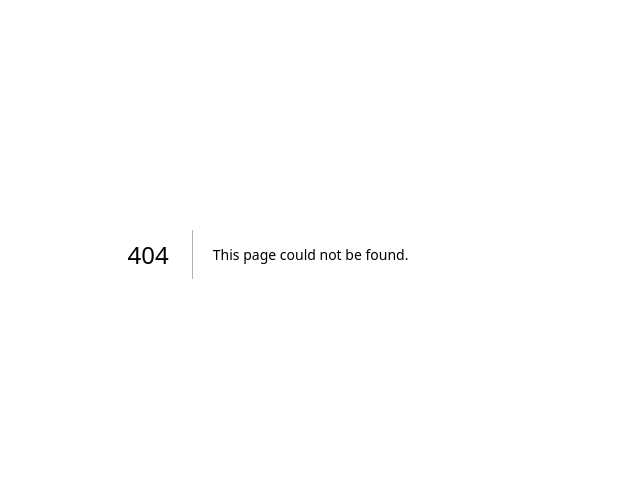
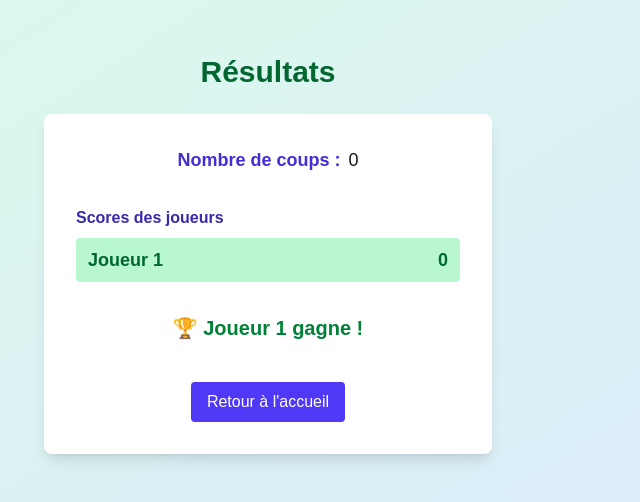
Before and after one commit to Momosa123/memory-game, a Next.js app in the folder frontend/: page /results in a window 1280 px wide. Before the commit this address had no page. Shown: the part 146-648 px from the top of the page, without its empty margins (372-1012 px from the left). Built offline with nearby package versions, Linux system fonts and the light colour scheme.

Commit message:
feat: add ResultsPage component to display game results and winners

```diff
--- /dev/null
+++ b/frontend/app/results/page.tsx
@@ -0,0 +1,59 @@
+"use client";
+import React from "react";
+import { useGameStore } from "../../store/gameStore";
+import { useRouter } from "next/navigation";
+
+export default function ResultsPage() {
+  const players = useGameStore((s) => s.players);
+  const moves = useGameStore((s) => s.moves);
+  const router = useRouter();
+
+  // Trouver le(s) gagnant(s)
+  const maxScore = Math.max(...players.map((p) => p.score));
+  const winners = players.filter((p) => p.score === maxScore);
+
+  return (
+    <main className="min-h-screen flex flex-col items-center justify-center bg-gradient-to-br from-green-100 to-blue-100 p-4">
+      <h1 className="text-3xl font-bold mb-6 text-green-800">Résultats</h1>
+      <div className="bg-white rounded-lg shadow-lg p-8 flex flex-col gap-4 w-full max-w-md items-center">
+        <div className="mb-4">
+          <span className="font-semibold text-lg text-indigo-700">
+            Nombre de coups :
+          </span>
+          <span className="ml-2 text-lg">{moves}</span>
+        </div>
+        <div className="mb-4 w-full">
+          <h2 className="font-semibold mb-2 text-indigo-800">
+            Scores des joueurs
+          </h2>
+          <ul className="flex flex-col gap-2">
+            {players.map((p) => (
+              <li
+                key={p.id}
+                className={`px-3 py-2 rounded text-lg flex items-center justify-between ${winners.some((w) => w.id === p.id) ? "bg-green-200 font-bold text-green-800" : "bg-gray-100 text-indigo-700"}`}
+              >
+                Joueur {p.id}
+                <span>{p.score}</span>
+              </li>
+            ))}
+          </ul>
+        </div>
+        {winners.length === 1 ? (
+          <div className="text-xl font-bold text-green-700">
+            🏆 Joueur {winners[0].id} gagne !
+          </div>
+        ) : (
+          <div className="text-xl font-bold text-green-700">
+            🏆 Égalité entre les joueurs {winners.map((w) => w.id).join(", ")} !
+          </div>
+        )}
+        <button
+          className="mt-6 bg-indigo-600 text-white px-4 py-2 rounded hover:bg-indigo-700 transition"
+          onClick={() => router.push("/")}
+        >
+          Retour à l&apos;accueil
+        </button>
+      </div>
+    </main>
+  );
+}
```
